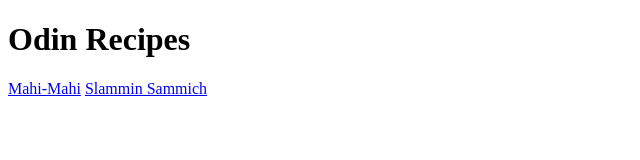
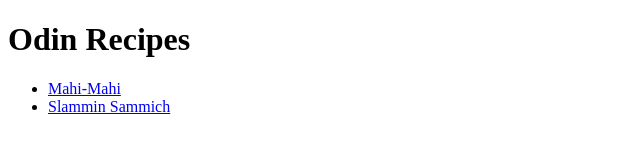
Before and after one commit to donkle-berg/odin-recipes, a plain HTML site: page index.html in a window 1280 px wide. Shown: the whole page, without its empty margins (0-640 px from the left). Drawn offline with Linux system fonts and the light colour scheme.

Commit message:
Add unordered list element for recipes

```diff
--- a/index.html
+++ b/index.html
@@ -8,7 +8,9 @@
 </head>
 <body>
     <h1><strong>Odin Recipes</strong></h1>
-    <a href="recipes/mahi-mahi.html">Mahi-Mahi</a>
-    <a href="recipes/slammin-sammich.html">Slammin Sammich</a>
+    <ul>
+        <li><a href="recipes/mahi-mahi.html">Mahi-Mahi</a></li>
+        <li><a href="recipes/slammin-sammich.html">Slammin Sammich</a></li>
+    </ul>
 </body>
 </html>
```
